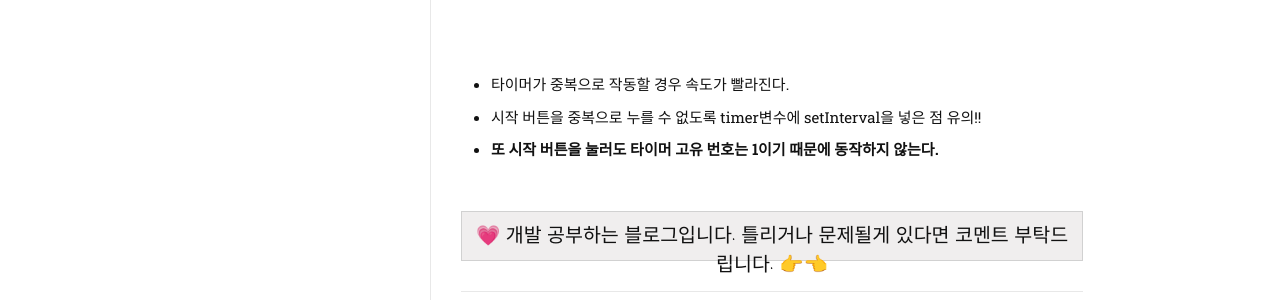
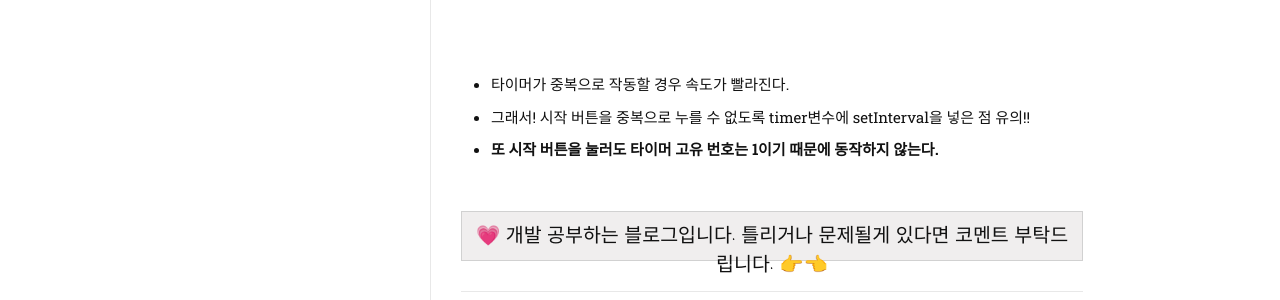
Before and after one commit to jennyjipark/jennyjipark.github.io, a Jekyll site: the page built from _posts/2021-01-24-jsp12-setInterval02.md, in a window 1280 px wide. Shown: the part 1374-1674 px from the top of the page. Built offline with Jekyll 4.4.1, drawn with Linux system fonts in a browser that asks for light colours; nearby versions of some CDN libraries; some web fonts are replaced; comment, search, counter and statistics services are not loaded.

Commit message:
Update 2021-01-24-jsp12-setInterval02.md

```diff
--- a/_posts/2021-01-24-jsp12-setInterval02.md
+++ b/_posts/2021-01-24-jsp12-setInterval02.md
@@ -51,7 +51,7 @@ tags: 자바스크립트, javascript, setTimeout
 
 ![jsp12_ex01](/image/jsp12_01.gif)
 - 타이머가 중복으로 작동할 경우 속도가 빨라진다.
-- 시작 버튼을 중복으로 누를 수 없도록 timer변수에 setInterval을 넣은 점 유의!!
+- 그래서! 시작 버튼을 중복으로 누를 수 없도록 timer변수에 setInterval을 넣은 점 유의!!
 - **또 시작 버튼을 눌러도 타이머 고유 번호는 1이기 때문에 동작하지 않는다.**
 
 <div class="myc1" id="c1"><span>💗 개발 공부하는 블로그입니다. 틀리거나 문제될게 있다면 코멘트 부탁드립니다. 👉👈</span></div>
```
